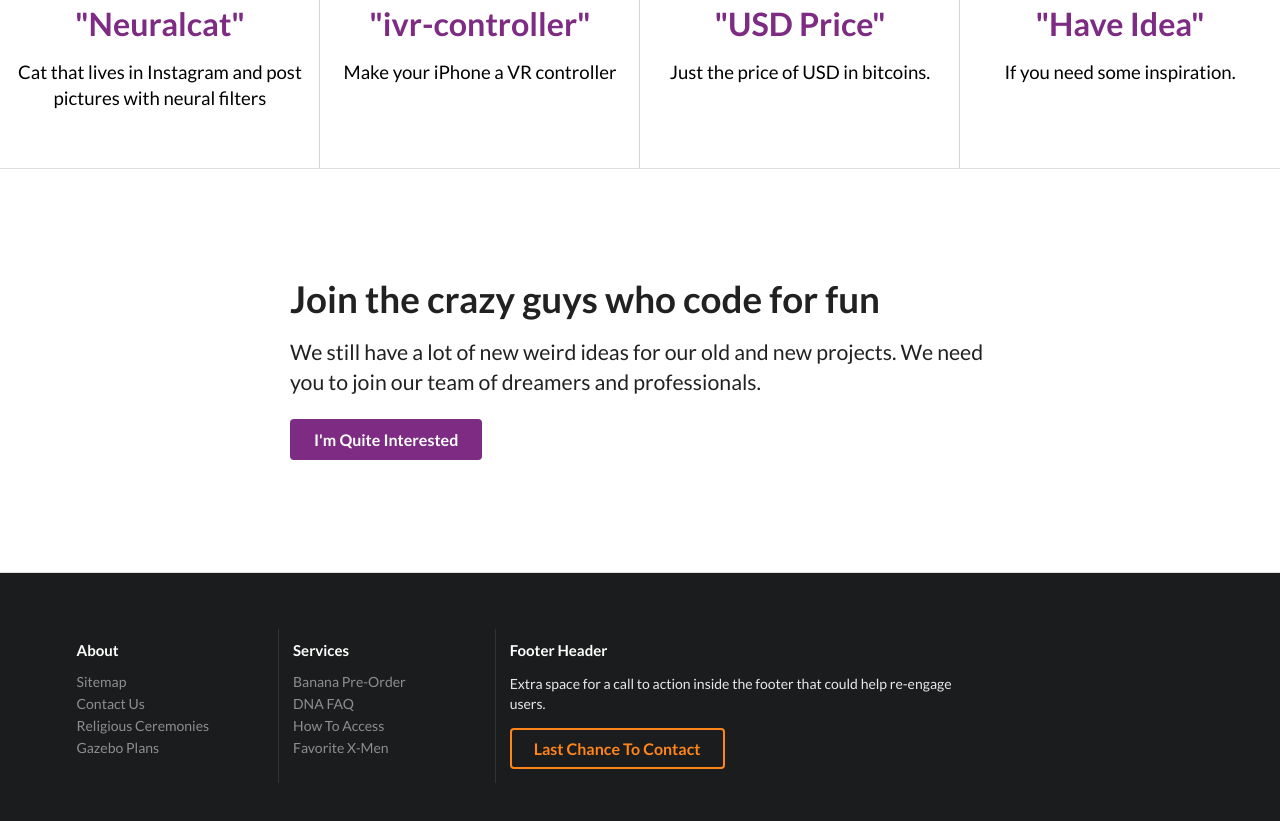
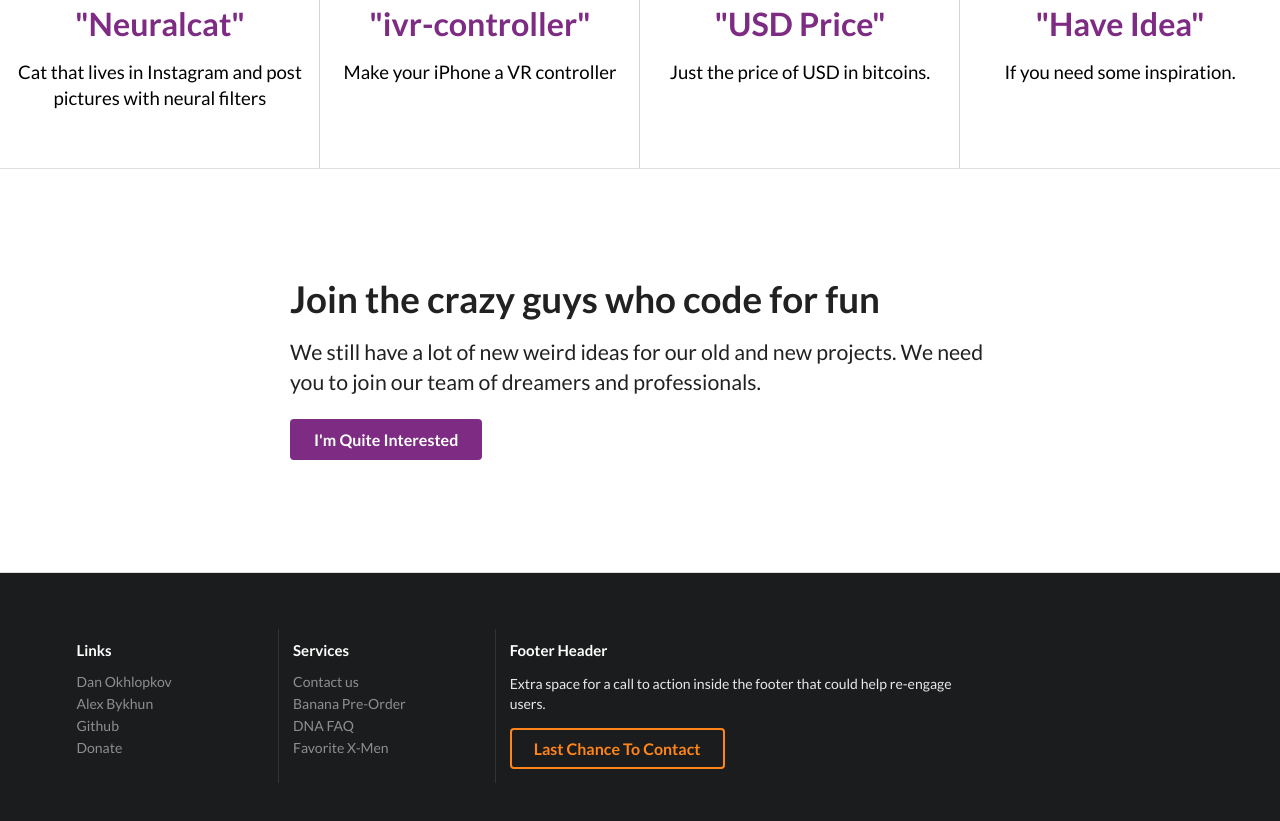
Before and after one commit to morejust/foundation, a plain HTML site: page index.html in a window 1280 px wide. Shown: the part 2363-3184 px from the top of the page. Drawn offline with Linux system fonts and the light colour scheme; a script that the page names is missing.

Commit message:
add more links
I mean, MOREJUST LINKS

```diff
--- a/index.html
+++ b/index.html
@@ -327,20 +327,20 @@
     <div class="ui container">
       <div class="ui stackable inverted divided equal height stackable grid">
         <div class="three wide column">
-          <h4 class="ui inverted header">About</h4>
+          <h4 class="ui inverted header">Links</h4>
           <div class="ui inverted link list">
-            <a href="mailto:danokhlopkov@gmail.com" class="item" target="_blank">Sitemap</a>
-            <a href="mailto:danokhlopkov@gmail.com" class="item" target="_blank">Contact Us</a>
-            <a href="mailto:danokhlopkov@gmail.com" class="item" target="_blank">Religious Ceremonies</a>
-            <a href="mailto:danokhlopkov@gmail.com" class="item" target="_blank">Gazebo Plans</a>
+            <a href="https://okhlopkov.com" class="item" target="_blank">Dan Okhlopkov</a>
+            <a href="https://bykhun.com" class="item" target="_blank">Alex Bykhun</a>
+            <a href="https://github.com/morejust/" class="item" target="_blank">Github</a>
+            <a href="https://paypal.me/okhlopkov/300" class="item" target="_blank">Donate</a>
           </div>
         </div>
         <div class="three wide column">
           <h4 class="ui inverted header">Services</h4>
           <div class="ui inverted link list">
+            <a href="mailto:danokhlopkov@gmail.com" class="item" target="_blank">Contact us</a>
             <a href="mailto:danokhlopkov@gmail.com" class="item" target="_blank">Banana Pre-Order</a>
             <a href="mailto:danokhlopkov@gmail.com" class="item" target="_blank">DNA FAQ</a>
-            <a href="mailto:danokhlopkov@gmail.com" class="item" target="_blank">How To Access</a>
             <a href="mailto:danokhlopkov@gmail.com" class="item" target="_blank">Favorite X-Men</a>
           </div>
         </div>
```
